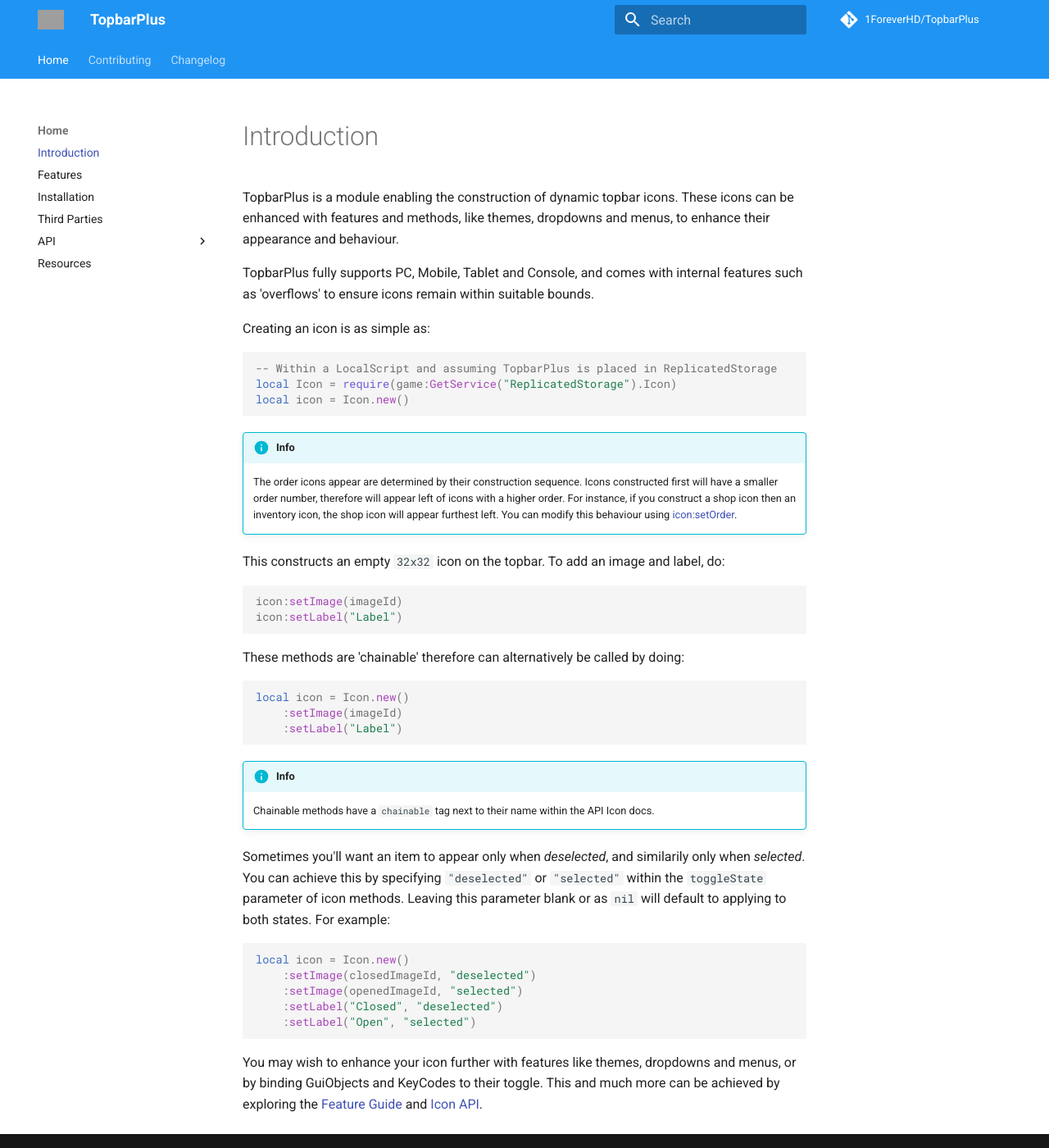
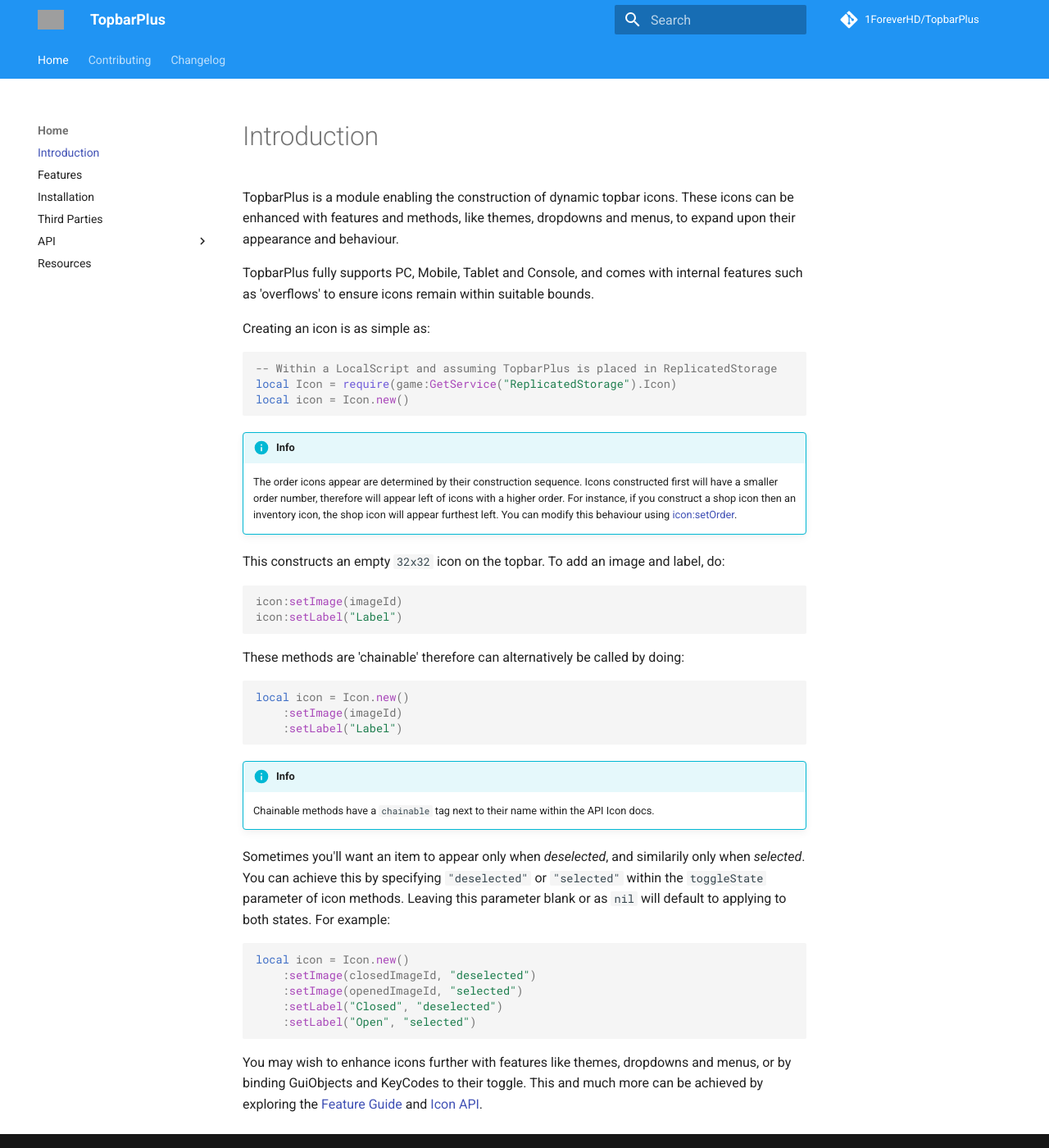
Before and after one commit to 1ForeverHD/TopbarPlus, an MkDocs documentation site: the page built from docs/index.md, in a window 1280 px wide and 1400 px high. Shown: the whole window at 82% size. Built offline with MkDocs 1.6.1 and Material for MkDocs 9.7.7, drawn with Linux system fonts in a browser that asks for light colours; comment, search, counter and statistics services are not loaded; grey boxes are pictures that could not be loaded.

Commit message:
Updated docs

````diff
--- a/docs/index.md
+++ b/docs/index.md
@@ -2,7 +2,7 @@
 [Feature Guide]: https://1foreverhd.github.io/TopbarPlus/features
 [Icon API]: https://1foreverhd.github.io/TopbarPlus/API/Icon
 
-TopbarPlus is a module enabling the construction of dynamic topbar icons. These icons can be enhanced with features and methods, like themes, dropdowns and menus, to enhance their appearance and behaviour.
+TopbarPlus is a module enabling the construction of dynamic topbar icons. These icons can be enhanced with features and methods, like themes, dropdowns and menus, to expand upon their appearance and behaviour.
 
 TopbarPlus fully supports PC, Mobile, Tablet and Console, and comes with internal features such as 'overflows' to ensure icons remain within suitable bounds.
 
@@ -42,4 +42,4 @@
     :setLabel("Open", "selected")
 ```
 
-You may wish to enhance your icon further with features like themes, dropdowns and menus, or by binding GuiObjects and KeyCodes to their toggle. This and much more can be achieved by exploring the [Feature Guide] and [Icon API].
+You may wish to enhance icons further with features like themes, dropdowns and menus, or by binding GuiObjects and KeyCodes to their toggle. This and much more can be achieved by exploring the [Feature Guide] and [Icon API].
````
Also changed, not shown: 1 other file.
